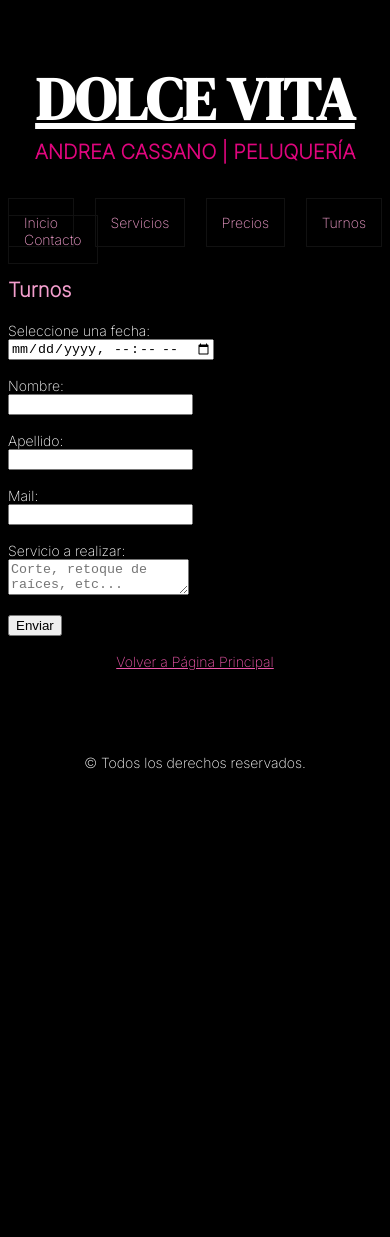
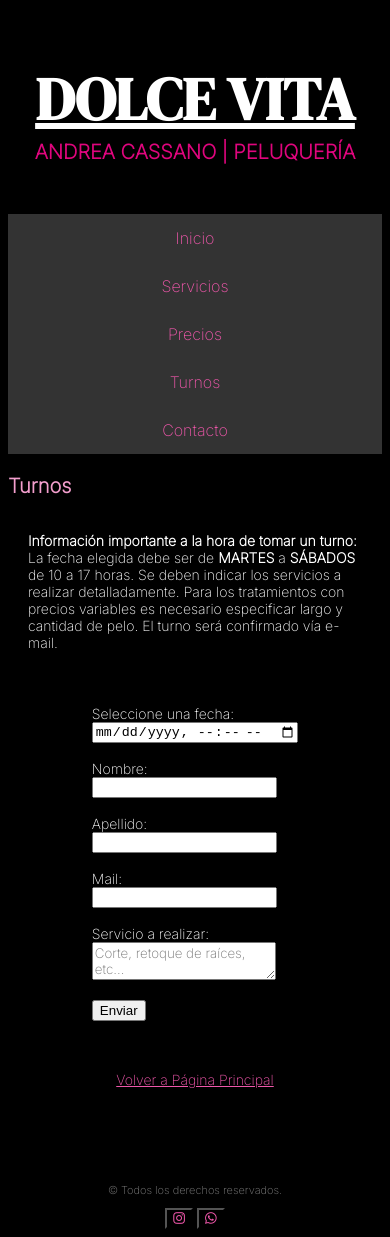
Before and after one commit to micafry/pre-entrega-Frylingsztein, a plain HTML site: page paginas/turnos.html in a window 390 px wide. Before the commit the page ends 844 px from the top, so only its background shows below. Drawn offline with nearby package versions, Linux system fonts and the light colour scheme.

Commit message:
flexbox, grids y responsive agregados

```diff
--- a/estilos/estilos.css
+++ b/estilos/estilos.css
@@ -31,18 +31,22 @@ header {
     margin-bottom: 50px;
 }
 
+
+
 .menu-ul {
-    padding: 0%;
+    list-style-type: none;
+    margin: 0;
+    padding: 0;
     display: flex;
     flex-flow: row wrap;
-    justify-content: space-between;
-    margin-bottom: 10px;
+    justify-content: center;
+    width: 100%;
+    overflow: hidden;
+    background-color: #333;
 
 }
 
-.menu-ul a:hover {
-    background-color: rgb(17, 17, 17);
-}
+
 
 .menu-li {
 
@@ -50,13 +54,20 @@ header {
 
 }
 
+
 .menu-li a {
+
+    display: block;
+    color: rgb(240, 87, 171);
+    text-align: center;
+    padding: 14px 16px;
     text-decoration: none;
-    color: rgb(243, 158, 205);
-    border: 1px rgb(17, 17, 17) solid;
-    padding: 15px;
-    margin-bottom: 50px;
+    font-size: 16px;
 
+}
+
+.menu-li a:hover {
+    background-color: rgb(0, 0, 0);
 }
 
 #foto-principal {
@@ -73,6 +84,7 @@ header {
 
 .volver {
     text-align: center;
+    margin-top: 30px;
 }
 
 .volver a {
@@ -82,30 +94,32 @@ header {
 }
 
 h3 {
+
     font-size: 20px;
     color: rgb(243, 158, 205);
 }
 
-.animate__fadeIn {
-    animation-duration: 3s
+textarea {
+    font-family: 'Inter', sans-serif;
 }
-
-
 
 footer {
     margin-top: 50px;
-    display: flex;
-    justify-content: center;
+    display: grid;
+    justify-items: center;
+    grid-template-columns: 100%;
 
 }
 
 .texto-footer {
     font-size: 11px;
     opacity: .5;
+
 }
 
 .iconos-footer {
     background-color: black;
+    justify-self: center;
 }
 
 .link-footer {
@@ -113,6 +127,77 @@ footer {
     color: rgb(240, 87, 171);
 }
 
-    div .iconos{
+
+.turnos-container {
+    display: grid;
+    grid-template-columns: 50% 50%;
+    padding: 0 20px 20px 20px;
+    justify-content: center;
+    justify-items: center;
 
 }
+
+@media (max-width: 1024px){
+    .menu-li{
+  flex-basis: 50%;
+    }
+
+
+}
+
+@media (max-width: 767px) {
+
+    .menu-li {
+        flex-basis: 100%
+    }
+
+    .turnos-container {
+        grid-template-columns: 100%;
+
+    }
+
+
+    #info-turnos {
+        padding-bottom: 40px;
+    }
+
+    #formulario {
+        margin-left: 0;
+        align-content: center;
+    }
+}
+
+.animate__fadeIn {
+    animation-duration: 6s
+}
+
+.animate__zoomIn {
+    animation-duration: 1.5s;
+
+}
+
+.li-contacto{
+    list-style: none;
+
+}
+
+.href-contacto{
+text-decoration: none;
+color:  rgb(240, 87, 171);}
+
+div .mapa {
+  display: flex;
+justify-content: center;
+margin: 40px;
+}
+
+table {
+    display:flex;
+    justify-content: space-around;
+
+}
+table td {
+  border: 1px solid rgb(61, 61, 61);
+text-align: center;
+
+}
--- a/paginas/turnos.html
+++ b/paginas/turnos.html
@@ -18,6 +18,10 @@
     <link rel="preconnect" href="https://fonts.googleapis.com">
     <link rel="preconnect" href="https://fonts.gstatic.com" crossorigin>
     <link href="https://fonts.googleapis.com/css2?family=Inter:wght@200&display=swap" rel="stylesheet">
+    <link rel="stylesheet" href="https://cdnjs.cloudflare.com/ajax/libs/animate.css/4.1.1/animate.min.css" />
+    <link rel="stylesheet" href="https://cdnjs.cloudflare.com/ajax/libs/animate.css/4.1.1/animate.min.css" />
+    <script src="https://kit.fontawesome.com/fef358cc79.js" crossorigin="anonymous"></script>
+    <link rel="stylesheet" href="https://cdnjs.cloudflare.com/ajax/libs/font-awesome/4.7.0/css/font-awesome.min.css">
 </head>
 
 <body>
@@ -28,6 +32,7 @@
                 <h1 id="title" class="header-text">DOLCE VITA</h1>
                 <h2 id="subtitle" class="header-text">ANDREA CASSANO | PELUQUERÍA</h2>
 
+    </header>
     <nav>
         <ul class="menu-ul">
             <li class="menu-li"><a href="../index.html">Inicio</a> </li>
@@ -38,12 +43,22 @@
         </ul>
     </nav>
 
-        </div></section>
+    </div>
+    </section>
 
-    </header>
+
     <main>
-        <div>
+
         <h3>Turnos</h3>
+        <div class="turnos-container">
+            <div class="animate__zoomIn" id="info-turnos">
+                <p><strong>Información importante a la hora de tomar un turno:</strong><br>
+                    La fecha elegida debe ser de <strong>MARTES</strong> a <strong>SÁBADOS</strong> de 10 a 17 horas. Se
+                    deben indicar los servicios a realizar detalladamente. Para los tratamientos con precios variables
+                    es necesario especificar largo y cantidad de pelo. El turno será confirmado vía e-mail.</p>
+            </div>
+
+            <div id="formulario">
 
                 <form action="https://formspree.io/f/mgeqdwpn" method="POST">
                     <label for="fecha">Seleccione una fecha:
@@ -61,20 +76,32 @@
                     </label><br>
                     <br> <label for="servicio">
                         Servicio a realizar:
-                    <br><textarea id="servicio" name="servicio" placeholder="Corte, retoque de raíces, etc..."></textarea>
+                        <br><textarea id="servicio" name="servicio"
+                            placeholder="Corte, retoque de raíces, etc..."></textarea>
                     </label><br><br>
 
 
                     <button type="submit" id="boton-enviar">Enviar</button>
                 </form>
+            </div>
+        </div>
 
-        </div>
     </main>
-    <br>
+
     <div class="volver"><a href="../index.html">Volver a Página Principal</a></div>
     <br><br>
     <footer>
-        © Todos los derechos reservados.
+        <div class="texto-footer">
+            <p>
+                © Todos los derechos reservados.</p>
+        </div>
+        <div class="iconos">
+
+            <button class="iconos-footer"><a href="https://www.instagram.com/dolcevitapeluqueria/"
+                    class="link-footer"><i class="fa-brands fa-instagram"></i></a></button>
+            <button class="iconos-footer"> <a href="https://wa.me/5491141947264" class="link-footer"><i
+                        class="fa-brands fa-whatsapp"></i></a></button>
+        </div>
     </footer>
 </body>
 
```
Also changed, not shown: index.html (+23 -9 lines), paginas/contacto.html (+39 -13 lines), paginas/precios.html (+20 -7 lines), paginas/servicios.html (+13 -3 lines). Lines whose indentation alone changed are shown as unchanged.
